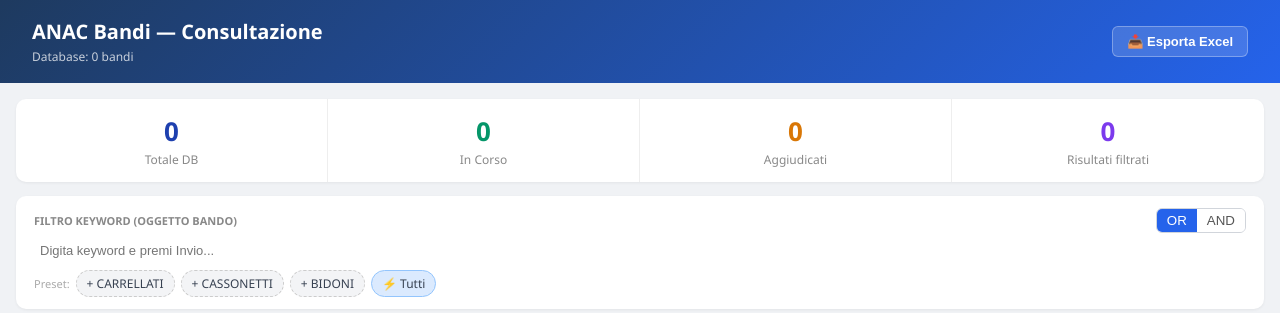
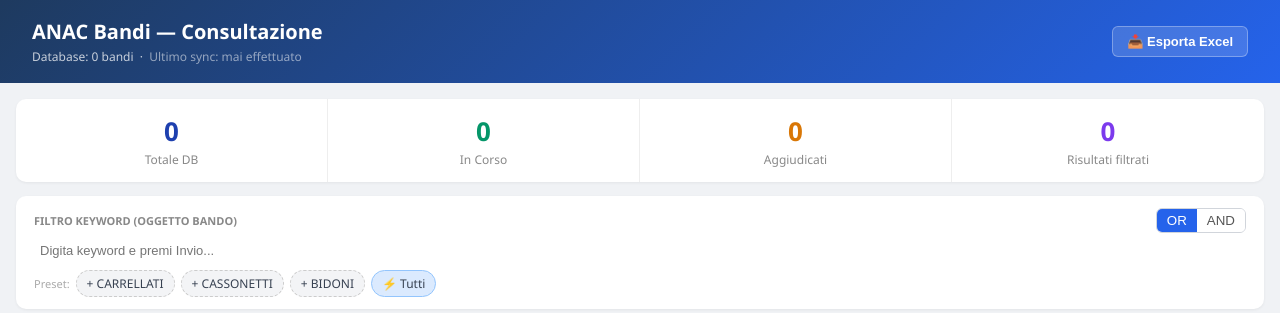
Before and after one commit to gorarogi67/anac-bandi, a Flask app: page / in a window 1280 px wide. Shown: the top 313 px of the page. Run offline with Flask 3, Linux system fonts and the light colour scheme; data that the repository does not hold is empty.

Commit message:
Header: mostra data e numero risorse dell'ultimo sync
Co-Authored-By: Claude Sonnet 4.6 <noreply@anthropic.com>

```diff
--- a/templates/index.html
+++ b/templates/index.html
@@ -131,7 +131,7 @@
     </style>
 </head>
 <body>
-<div class="header"><div class="header-inner"><div><h1>ANAC Bandi — Consultazione</h1><p>Database: <span id="dbT">{{ totale }}</span> bandi</p></div><button class="btn" style="background:rgba(255,255,255,.15);color:#fff;border:1px solid rgba(255,255,255,.3);white-space:nowrap" onclick="exportXl()">📥 Esporta Excel</button></div></div>
+<div class="header"><div class="header-inner"><div><h1>ANAC Bandi — Consultazione</h1><p>Database: <span id="dbT">{{ totale }}</span> bandi &nbsp;·&nbsp; <span id="syncInfo" style="opacity:.7">Ultimo sync: —</span></p></div><button class="btn" style="background:rgba(255,255,255,.15);color:#fff;border:1px solid rgba(255,255,255,.3);white-space:nowrap" onclick="exportXl()">📥 Esporta Excel</button></div></div>
 <div class="container">
 <div class="card stats"><div class="stat"><div class="stat-num" id="sA" style="color:#1e40af">-</div><div class="stat-label">Totale DB</div></div><div class="stat"><div class="stat-num" id="sO" style="color:#059669">-</div><div class="stat-label">In Corso</div></div><div class="stat"><div class="stat-num" id="sW" style="color:#d97706">-</div><div class="stat-label">Aggiudicati</div></div><div class="stat"><div class="stat-num" id="sF" style="color:#7c3aed">-</div><div class="stat-label">Risultati filtrati</div></div></div>
 
@@ -245,7 +245,7 @@ function toggleScadenza(btn){
 }
 initAnni();
 document.getElementById('fE').value='IN_CORSO';
-fetch('/api/stats').then(r=>r.json()).then(s=>{document.getElementById('sA').textContent=(s.totale||0).toLocaleString('it');document.getElementById('sO').textContent=(s.in_corso||0).toLocaleString('it');document.getElementById('sW').textContent=(s.aggiudicati||0).toLocaleString('it');ld(1)});
+fetch('/api/stats').then(r=>r.json()).then(s=>{document.getElementById('sA').textContent=(s.totale||0).toLocaleString('it');document.getElementById('sO').textContent=(s.in_corso||0).toLocaleString('it');document.getElementById('sW').textContent=(s.aggiudicati||0).toLocaleString('it');if(s.ultimo_sync){const d=new Date(s.ultimo_sync);const fmt=d.toLocaleDateString('it-IT',{day:'2-digit',month:'2-digit',year:'numeric'})+' '+d.toLocaleTimeString('it-IT',{hour:'2-digit',minute:'2-digit'});document.getElementById('syncInfo').textContent='Ultimo sync: '+fmt+' ('+s.risorse_sync+' risorse)';}else{document.getElementById('syncInfo').textContent='Ultimo sync: mai effettuato';}ld(1)});
 function rc(){document.getElementById('kwC').innerHTML=kws.map(k=>`<span class="kw-chip">${k}<span class="x" onclick="rk('${k}')">×</span></span>`).join('')}
 function addKw(k){k=k.trim().toUpperCase();if(k&&!kws.includes(k)){kws.push(k);rc();ld(1)}document.getElementById('kwInput').value=''}
 function rk(k){kws=kws.filter(x=>x!==k);rc();ld(1)}
```
